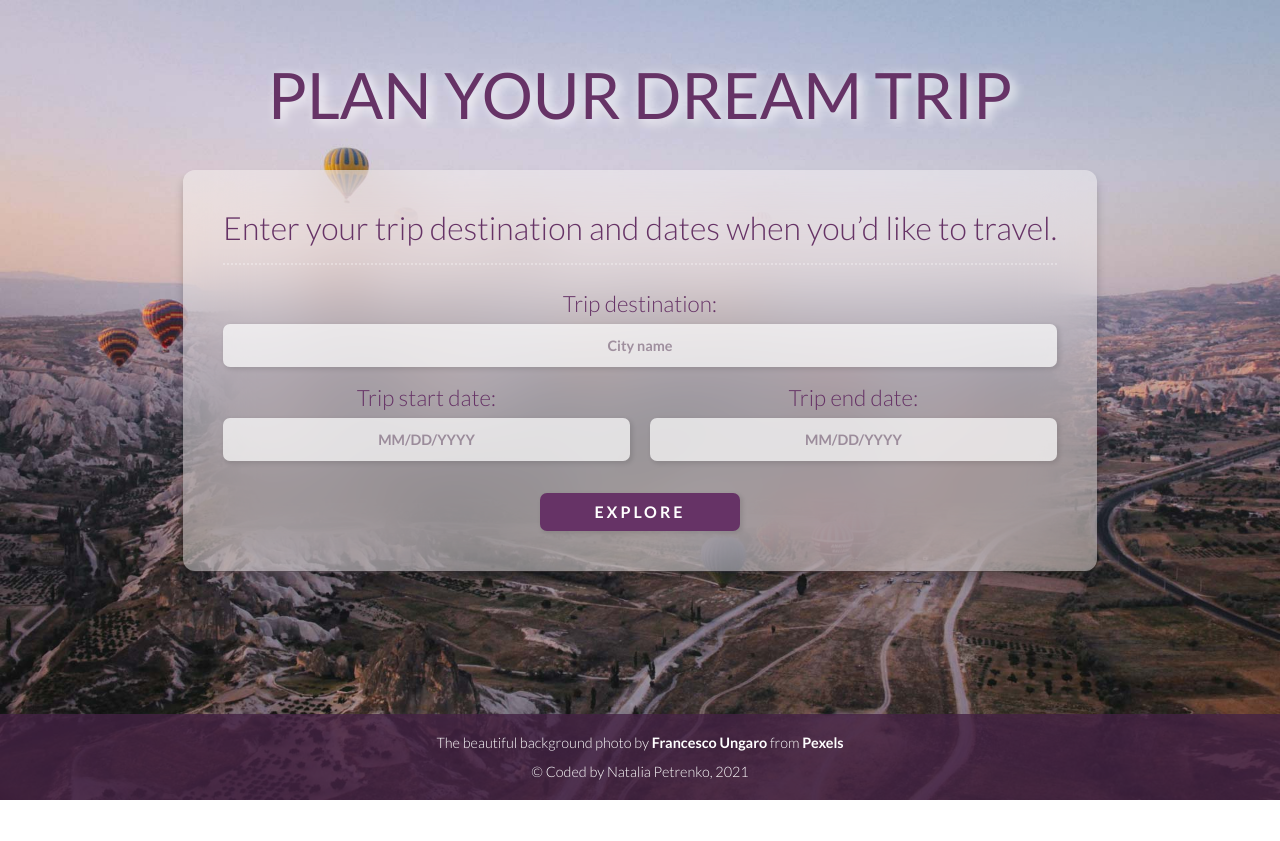
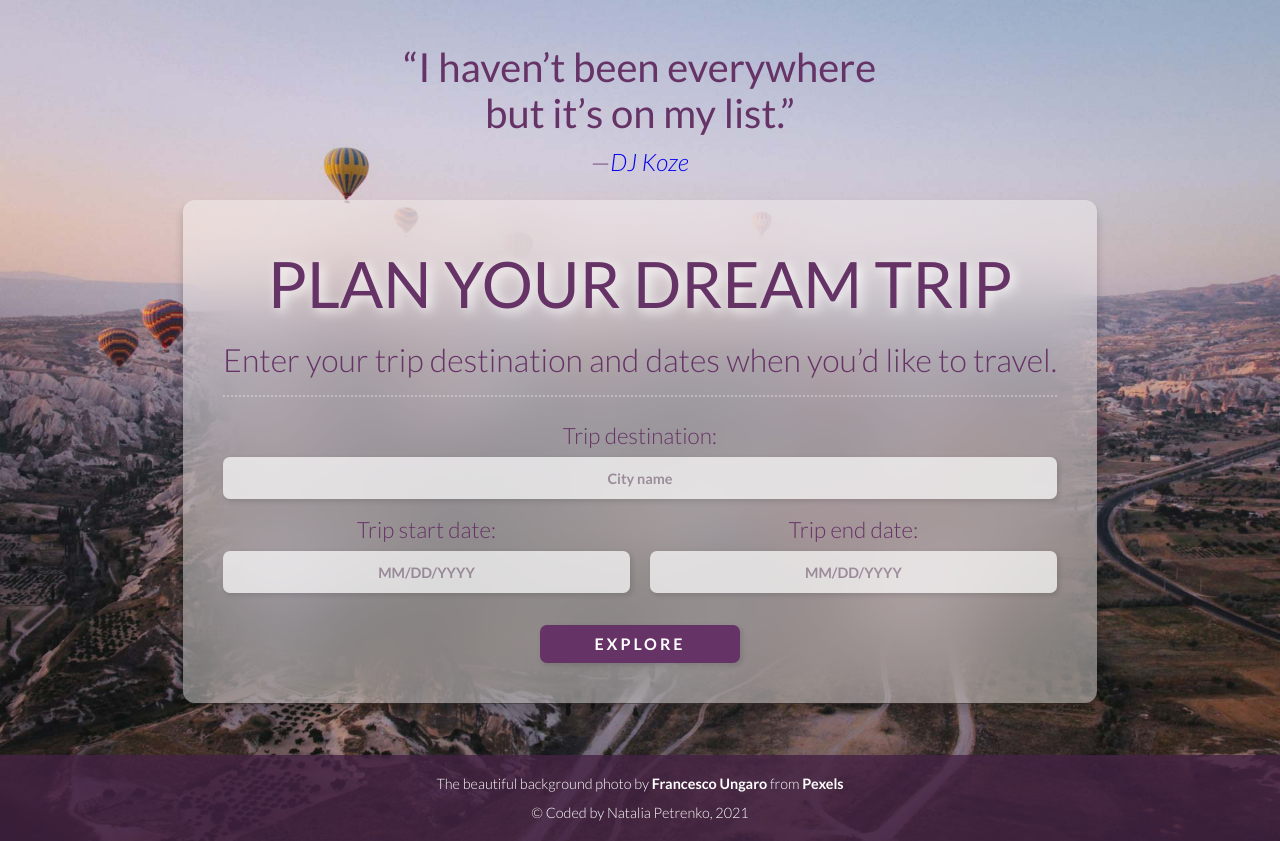
Before and after one commit to nat-x7205/Udacity_Capstone-Travel-App, a website built with webpack: page src/client/views/index.html in a window 1280 px wide. Before the commit the page ends 800 px from the top, so only its background shows below. Built offline with nearby package versions, Linux system fonts and the light colour scheme.

Commit message:
Added the blockquote block Added the blockquote to the layout (index.html), added styles to it (blockquote.scss). The screenshot of the app is saved to the src/client/images folder.

```diff
--- a/src/client/index.js
+++ b/src/client/index.js
@@ -7,6 +7,7 @@ console.log("I EXIST!!");
 
 import './styles/normalize.scss';
 import './styles/base.scss';
+import './styles/blockquote.scss';
 import './styles/form.scss';
 import './styles/results.scss';
 import './styles/footer.scss';
--- a/src/client/styles/base.scss
+++ b/src/client/styles/base.scss
@@ -47,6 +47,8 @@ h1 {
   line-height: 1;
   text-transform: uppercase;
   text-shadow: 4px 3px 12px #fff;
+  margin-top: 0.2em;
+  margin-bottom: 0.4em;
 }
 
 h2 {
@@ -90,6 +92,7 @@ button {
   border-radius: 12px;
   box-shadow: 0 7px 10px rgba(0, 0, 0, .2);
   backdrop-filter: blur(33px);
+  -webkit-backdrop-filter: blur(33px);
   background-blend-mode: overlay;
 }
 
--- /dev/null
+++ b/src/client/styles/blockquote.scss
@@ -0,0 +1,13 @@
+#blockquote-text {
+  margin: 1em auto;
+  text-align: center;
+}
+
+blockquote {
+  font-size: 2.5rem;
+  font-weight: 500;
+}
+
+.blockquote-text-cite {
+  margin-top: .5em;
+}
--- a/src/client/views/index.html
+++ b/src/client/views/index.html
@@ -16,18 +16,18 @@
 
 <body>
   <div id="main-container">
-    <!-- <div id="blockquote-text" class=""> // Maybe will implement later :)
+    <div id="blockquote-text" class="">
       <blockquote>
         &ldquo;I haven&rsquo;t been everywhere<br/>but it&rsquo;s on my list.&rdquo;
       </blockquote>
       <div class="blockquote-text-cite">
-        &mdash;<cite><a href="https://www.youtube.com/watch?v=HRqQDJktNlA&ab_channel=Pitchfork">DJ Koze</a></cite>
+        &mdash;<cite><a href="https://www.youtube.com/watch?v=HRqQDJktNlA&ab_channel=Pitchfork" target="_blank">DJ Koze</a></cite>
       </div>
-    </div> -->
+    </div>
 
-    <h1>Plan your dream&nbsp;trip</h1>
 
     <section id="entry-form" class="foreground">
+      <h1>Plan your dream&nbsp;trip</h1>
       <p>Enter your trip destination and dates when you&rsquo;d like to travel.</p>
       <div>
         <label for="destination">Trip destination:</label>
```
Also changed, not shown: README.md, src/client/images/Travel-app_Screenshot.jpg (added).
